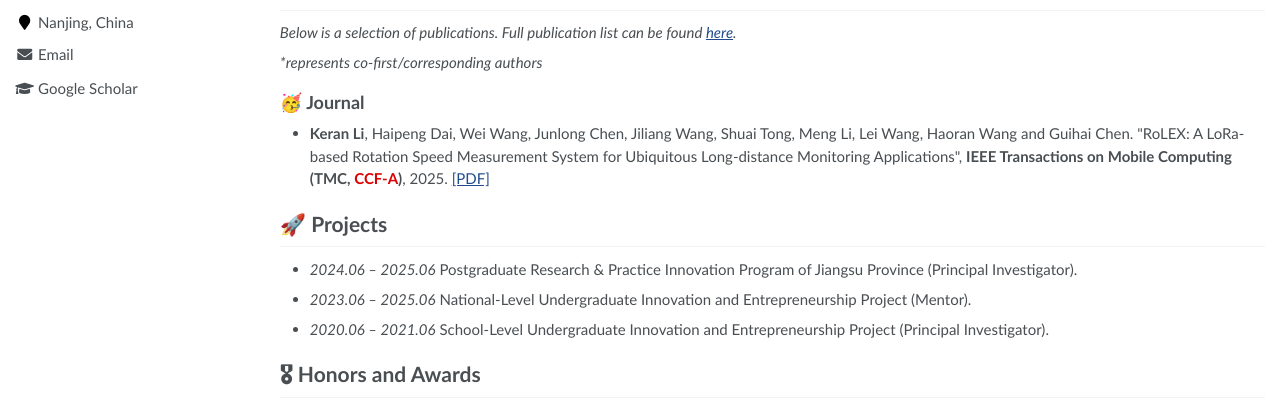
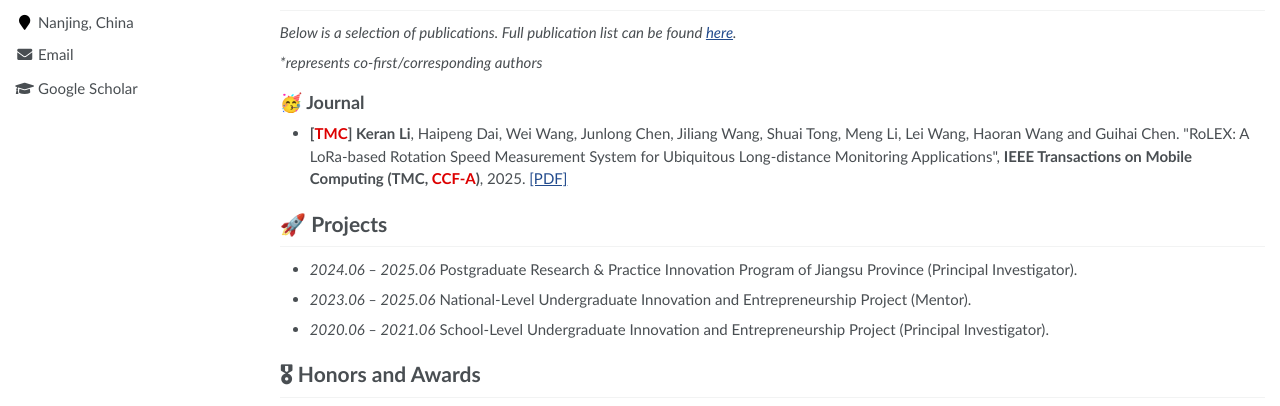
Before and after one commit to Keran-Li-NJU/Keran-Li-NJU.github.io, a plain HTML site: page index.html in a window 1280 px wide. Shown: the part 342-748 px from the top of the page. Drawn offline with nearby package versions, Linux system fonts and the light colour scheme; some packages are replaced by stand-ins of ours; no server answers.

Commit message:
Update index.html

```diff
--- a/index.html
+++ b/index.html
@@ -214,7 +214,7 @@ My research interests include ML for Signal Processing, LLM for Wireless Sensing
   <!-- <h2>🤩 Conference</h2>
   <ul>
     <li>
-      <p><strong>Keran Li</strong>, Haipeng Dai, Wei Wang, Junlong Chen, Jiliang Wang, Shuai Tong, Meng Li, Lei Wang, Haoran Wang and Guihai Chen.
+      <p><strong>[<font color="#dd0000">TMC</font>] Keran Li</strong>, Haipeng Dai, Wei Wang, Junlong Chen, Jiliang Wang, Shuai Tong, Meng Li, Lei Wang, Haoran Wang and Guihai Chen.
       "RoLEX: A LoRa-based Rotation Speed Measurement System for Ubiquitous Long-distance Monitoring Applications",
       <strong>IEEE Transactions on Mobile Computing (TMC, <font color="#dd0000">CCF-A</font>)</strong>, 2025.
       <a href="assets/files/PDF/TMC_RoLEX.pdf" target="_blank">[PDF]</a></p>
@@ -224,7 +224,7 @@ My research interests include ML for Signal Processing, LLM for Wireless Sensing
   <h2>🥳 Journal</h2>
   <ul>
     <li>
-      <p><strong>Keran Li</strong>, Haipeng Dai, Wei Wang, Junlong Chen, Jiliang Wang, Shuai Tong, Meng Li, Lei Wang, Haoran Wang and Guihai Chen.
+      <p><strong>[<font color="#dd0000">TMC</font>] Keran Li</strong>, Haipeng Dai, Wei Wang, Junlong Chen, Jiliang Wang, Shuai Tong, Meng Li, Lei Wang, Haoran Wang and Guihai Chen.
       "RoLEX: A LoRa-based Rotation Speed Measurement System for Ubiquitous Long-distance Monitoring Applications", <strong>IEEE Transactions on Mobile Computing (TMC, <font color="#dd0000">CCF-A</font>)</strong>, 2025.
       <a href="assets/files/PDF/TMC_RoLEX.pdf" target="_blank">[PDF]</a></p>
     </li>
@@ -242,7 +242,7 @@ My research interests include ML for Signal Processing, LLM for Wireless Sensing
   <h3>2025</h3>
   <ul>
     <li>
-      <p><strong>Keran Li</strong>, Haipeng Dai, Wei Wang, Junlong Chen, Jiliang Wang, Shuai Tong, Meng Li, Lei Wang, Haoran Wang and Guihai Chen.
+      <p><strong>[<font color="#dd0000">TMC</font>] Keran Li</strong>, Haipeng Dai, Wei Wang, Junlong Chen, Jiliang Wang, Shuai Tong, Meng Li, Lei Wang, Haoran Wang and Guihai Chen.
       "RoLEX: A LoRa-based Rotation Speed Measurement System for Ubiquitous Long-distance Monitoring Applications",
       <strong>IEEE Transactions on Mobile Computing (TMC, <font color="#dd0000">CCF-A</font>)</strong>, 2025.
       <a href="assets/files/PDF/TMC_RoLEX.pdf" target="_blank">[PDF]</a></p>
@@ -253,7 +253,7 @@ My research interests include ML for Signal Processing, LLM for Wireless Sensing
   <h3>2025</h3>
   <ul>
     <li>
-      <p><strong>Keran Li</strong>, Haipeng Dai, Wei Wang, Junlong Chen, Jiliang Wang, Shuai Tong, Meng Li, Lei Wang, Haoran Wang and Guihai Chen.
+      <p><strong>[<font color="#dd0000">TMC</font>] Keran Li</strong>, Haipeng Dai, Wei Wang, Junlong Chen, Jiliang Wang, Shuai Tong, Meng Li, Lei Wang, Haoran Wang and Guihai Chen.
       "RoLEX: A LoRa-based Rotation Speed Measurement System for Ubiquitous Long-distance Monitoring Applications", <strong>IEEE Transactions on Mobile Computing (TMC, <font color="#dd0000">CCF-A</font>)</strong>, 2025.
       <a href="assets/files/PDF/TMC_RoLEX.pdf" target="_blank">[PDF]</a></p>
     </li>
```
